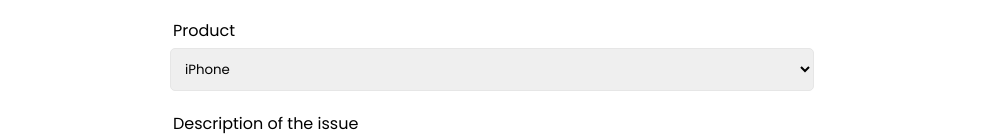
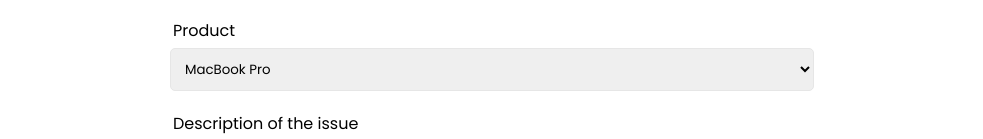
Before and after one commit to working1153/support-desk, a React (Create React App) app in the folder frontend/: page /new-ticket in a window 1280 px wide. Shown: the part 560-699 px from the top of the page, without its empty margins (148-1131 px from the left). Built offline with nearby package versions, Linux system fonts and the light colour scheme; sample sign-in values are in the browser's storage.

Commit message:
change testing

```diff
--- a/frontend/src/pages/NewTicket.jsx
+++ b/frontend/src/pages/NewTicket.jsx
@@ -62,7 +62,7 @@
           <div className="form-group">
             <label htmlFor="product">Product</label>
             <select name="product" id="product" value={product} onChange={(e)=>setProduct(e.target.value)}>
-              <option value="iPhone" selected="selected">iPhone</option>
+
               <option value="MacBook Pro">MacBook Pro</option>
               <option value="iMac">iMac</option>
               <option value="iPad">iPad</option>
```
